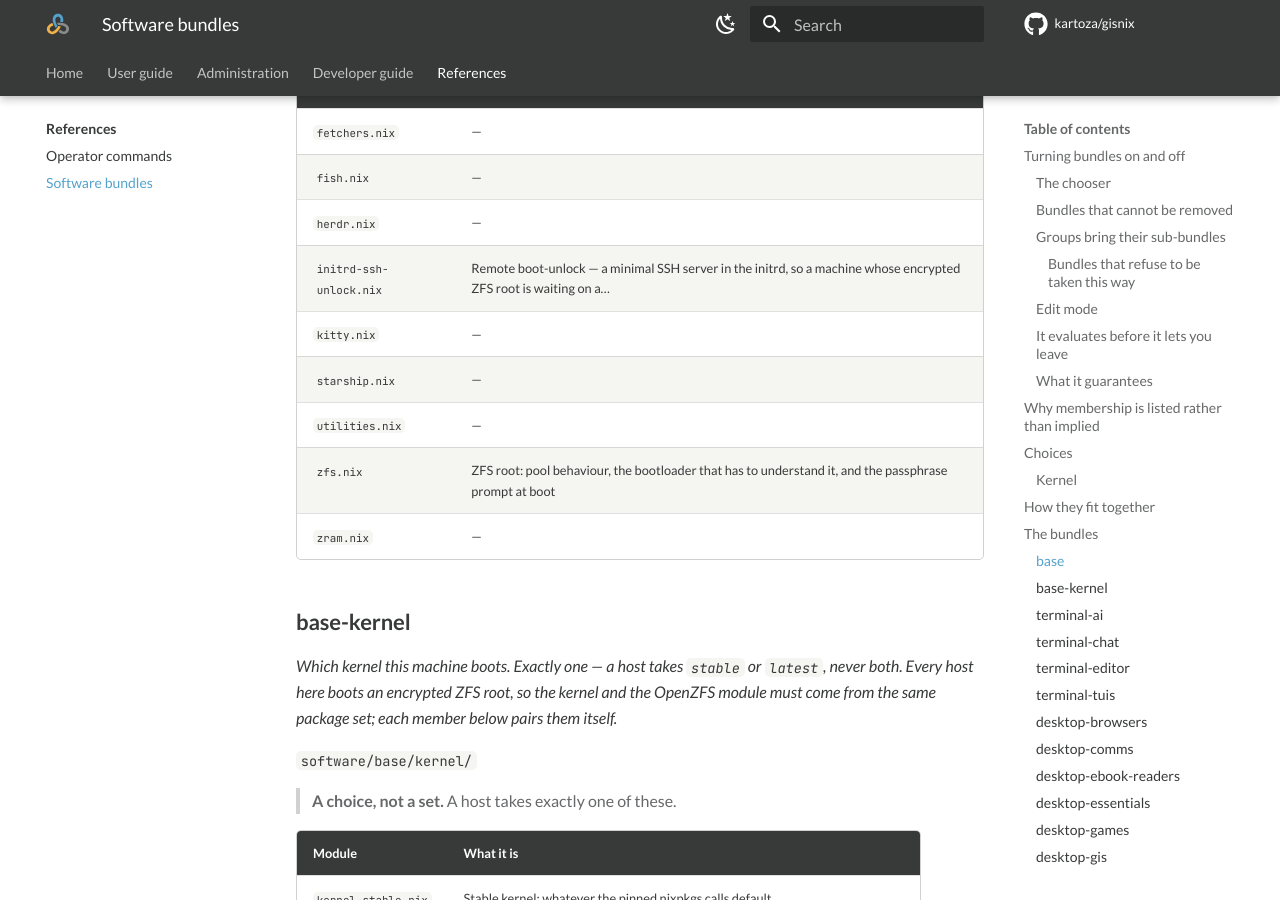
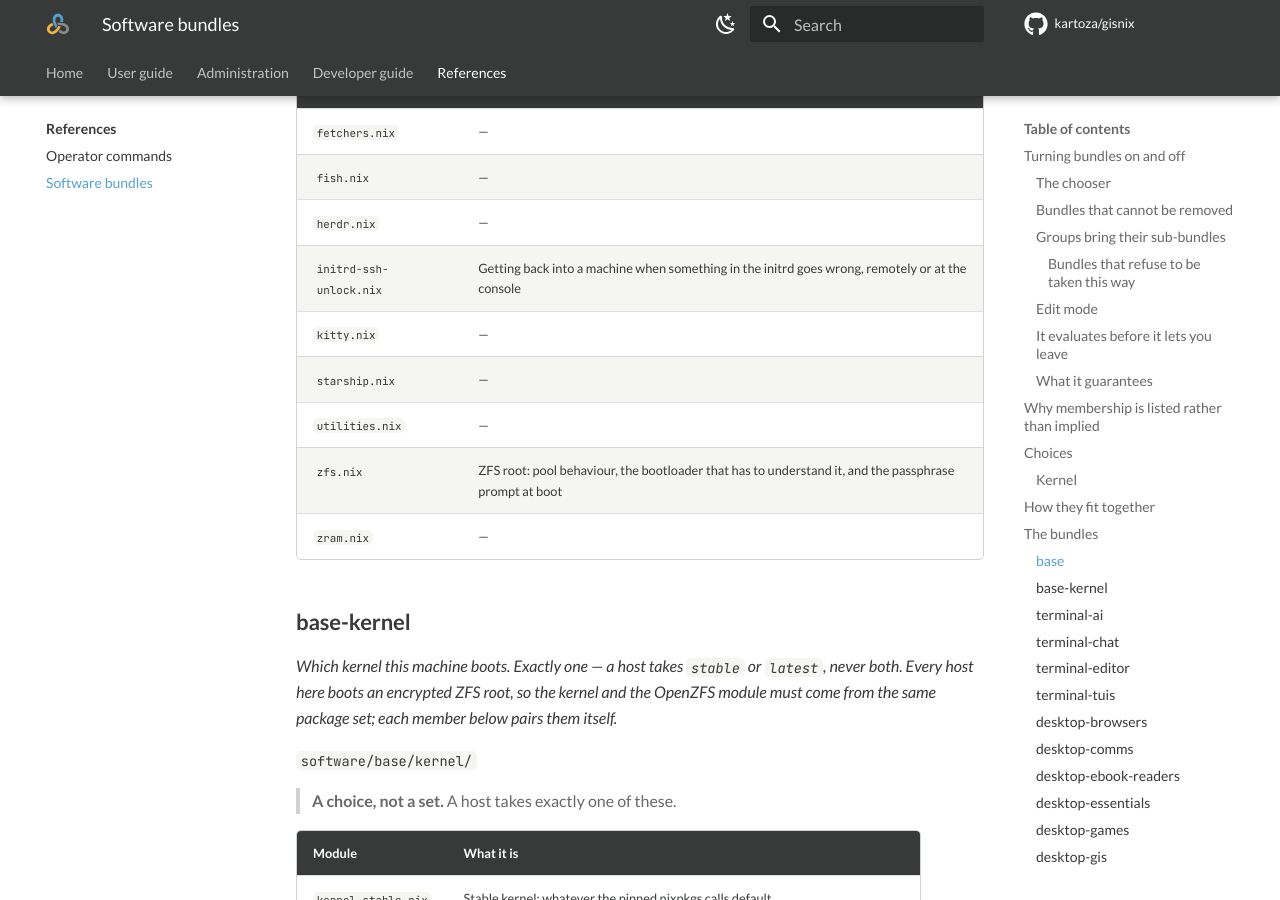
Before and after one commit to kartoza/gisnix, an MkDocs documentation site: the page built from docs/references/bundles.md, in a window 1280 px wide and 900 px high, scrolled down 18229 px. Built offline with MkDocs 1.6.1 and Material for MkDocs 9.7.7, drawn with Linux system fonts in a browser that asks for light colours; comment, search, counter and statistics services are not loaded.

Commit message:
fix(base): unlock initrd emergency access, not just the installed system
boot.initrd.systemd.emergencyAccess defaults to false upstream, which
sulogin treats as a genuinely locked account — any initrd unit failure
(e.g. a ZFS import that can't proceed) dropped straight to "Cannot open
access to console, the root account is locked" with no local shell and
no network, since that failure happens before initrd.target (and this
module's own SSH server) ever comes up.

```diff
--- a/docs/references/bundles.md
+++ b/docs/references/bundles.md
@@ -398,7 +398,7 @@ graph LR
 | `fetchers.nix` | — |
 | `fish.nix` | — |
 | `herdr.nix` | — |
-| `initrd-ssh-unlock.nix` | Remote boot-unlock — a minimal SSH server in the initrd, so a machine whose encrypted ZFS root is waiting on a… |
+| `initrd-ssh-unlock.nix` | Getting back into a machine when something in the initrd goes wrong, remotely or at the console |
 | `kitty.nix` | — |
 | `starship.nix` | — |
 | `utilities.nix` | — |
```
Also changed, not shown: 1 other file.
